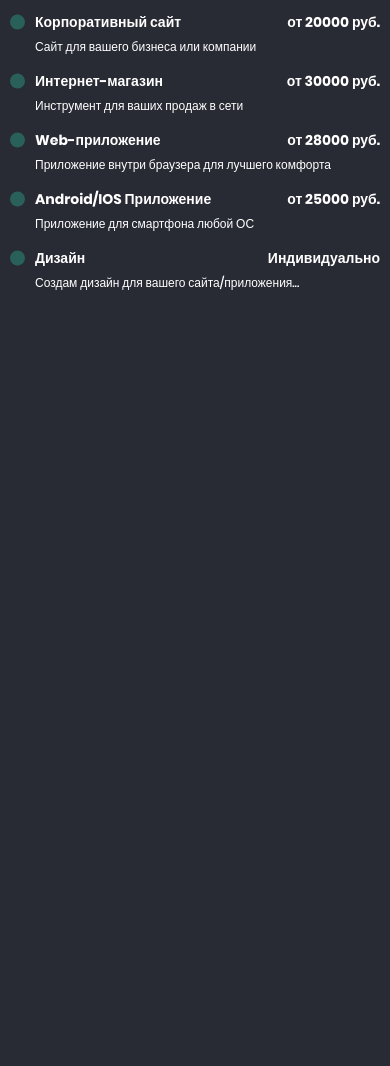
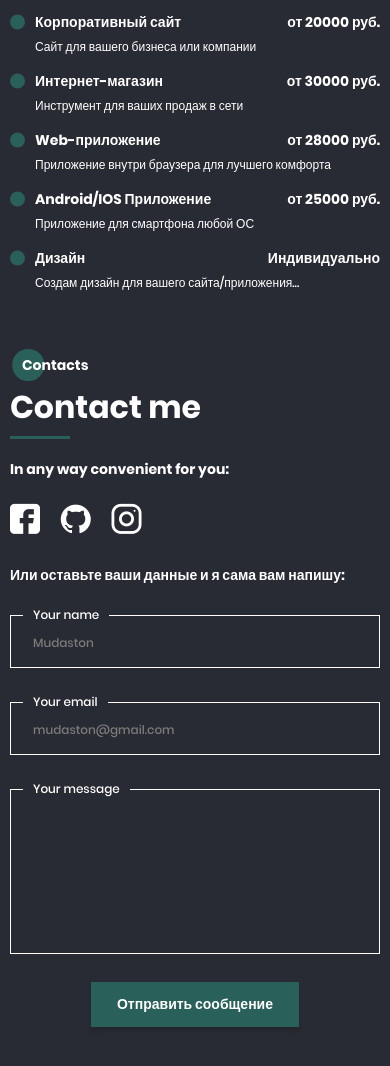
Before and after one commit to mudaston/Portfolio, a website: page src/index.html in a window 390 px wide. Shown: the part 7221-8287 px from the top of the page. Before the commit the page ends 7513 px from the top, so only its background shows below. Drawn offline with nearby package versions, Linux system fonts and the light colour scheme; files that its build step writes are made by us from their sources; files whose address does not match are found by name.

Commit message:
Added the 'Contact Me' section and change some styles on the hamburger menu.

```diff
--- a/src/index.html
+++ b/src/index.html
@@ -10,7 +10,7 @@
     <title>Portfolio</title>
 </head>
 
-<body>
+<body class="theme--white">
 <div class="page">
     <div class="menu">
         <div class="menu__burger">
@@ -654,6 +654,68 @@
             </div>
         </div>
     </section>
+
+    <section class="contact-me">
+        <div class="container">
+            <div class="contact-me__wrapper">
+                <img class="contact-me__person-photo" src="img/about-photo.jpg" alt="Девушка с кофе">
+                <div class="contact-me__right-side">
+                    <div class="about-item contact-me__about">
+                        <div class="about-item__title contact-me__title">
+                            Contacts
+                        </div>
+                        <h2 class="about-item__subtitle contact-me__subtitle">
+                            Contact me
+                        </h2>
+                        <div class="divider contact-me__divider"></div>
+                    </div>
+                    <span class="contact-me__by-your-choice">
+                        In any way convenient for you:
+                    </span>
+                    <div class="contact-me__socials">
+                        <a href="#" class="contact-me__social-link">
+                            <span class="icon-facebook"></span>
+                        </a>
+                        <a href="#" class="contact-me__social-link">
+                            <span class="icon-github"></span>
+                        </a>
+                        <a href="#" class="contact-me__social-link">
+                            <span class="icon-instagram"></span>
+                        </a>
+                    </div>
+                    <span class="contact-me__myself">
+                        Или оставьте ваши данные и я сама вам напишу:
+                    </span>
+                    <form action="#" class="contact-form-message contact-me__from">
+                        <div class="contact-form-message__name-and-email">
+                            <fieldset class="contact-form-message__fieldset">
+                                <legend class="contact-form-message__legend">
+                                    <label class="contact-form-message__label" for="username">Your name</label>
+                                </legend>
+                                <input id="username" class="contact-form-message__input" type="text" placeholder="Mudaston">
+                            </fieldset>
+                            <fieldset class="contact-form-message__fieldset">
+                                <legend class="contact-form-message__legend">
+                                    <label class="contact-form-message__label" for="email">Your email</label>
+                                </legend>
+                                <input id="email" class="contact-form-message__input" type="text" placeholder="mudaston@gmail.com">
+                            </fieldset>
+                        </div>
+                        <fieldset class="contact-form-message__fieldset contact-form-message__message contact-me__message">
+                            <legend class="contact-form-message__legend">
+                                <label class="contact-form-message__label" for="message">Your message</label>
+                            </legend>
+                            <textarea id="message" class="contact-form-message__input contact-form-message__textarea" type="text"></textarea>
+                        </fieldset>
+                        <button class="contact-form-message__submit" type="submit">
+                            Отправить сообщение
+                        </button>
+                    </form>
+                </div>
+            </div>
+        </div>
+    </section>
+
 </div>
 <script src="js/app.js"></script>
 </body>
--- a/src/js/app.js
+++ b/src/js/app.js
@@ -37,7 +37,7 @@ document.addEventListener('DOMContentLoaded', () => {
     menu.addEventListener('click', (e) => {
         const target = e.target
 
-        if (target && target.matches('.menu__link')) closeMenu()
+        if (target && target.matches('.menu__link') || target.matches('.menu__social-link')) closeMenu()
     })
 
 })
--- a/src/scss/blocks/_menu.scss
+++ b/src/scss/blocks/_menu.scss
@@ -168,7 +168,7 @@
 
     position: absolute;
     left: 50%;
-    bottom: 50px;
+    bottom: 10%;
     transform: translateX(-50%);
 
     font-size: 1.25rem;
@@ -182,6 +182,10 @@
 
       &:hover {
         color: darken($text-color, 20);
+      }
+
+      span {
+        pointer-events: none;
       }
     }
   }
--- /dev/null
+++ b/src/scss/blocks/contact-form-message/_contact-form-message.scss
@@ -0,0 +1,103 @@
+@import "../../base/variables";
+
+.contact-form-message {
+  display: flex;
+  flex-direction: column;
+
+  // .contact-form-message__fieldset
+  &__fieldset {
+    flex: 1;
+
+    min-width: auto;
+
+    padding: 0 12px 5px;
+    margin: 0;
+    border: 1px solid white;
+  }
+
+  // .contact-form-message__legend
+  &__legend {
+    float: initial;
+
+    width: auto;
+
+    margin: 0;
+
+    font-size: 12px;
+    font-weight: 500;
+  }
+
+  //. contact-form-message__label
+
+  &__label {
+    padding: 0 10px;
+
+    cursor: pointer;
+  }
+
+  // .contact-form-message__input
+  &__input {
+    display: flex;
+
+    width: 100%;
+    height: 100%;
+
+    padding: 10px;
+
+    color: #fff;
+    font-weight: 500;
+    font-size: 12px;
+
+    outline: none;
+    border: none;
+    background-color: transparent;
+
+    &::placeholder {
+      color: #7b7b7b;
+      font-size: 12px;
+      font-weight: 500;
+      opacity: 1;
+    }
+  }
+
+  // .contact-form-message__textarea
+  &__textarea {
+    resize: none;
+  }
+
+  // .contact-form-message__name-and-email
+  &__name-and-email {
+    display: flex;
+    gap: 25px;
+  }
+
+  // .contact-form-message__message
+
+  &__message {
+    margin-top: 25px;
+  }
+
+  // .contact-form-message__submit
+  &__submit {
+    align-self: flex-start;
+
+    margin-top: 28px;
+    padding: 12px 26px;
+    border: none;
+
+    font-weight: 700;
+    font-size: 14px;
+    color: #fff;
+
+    background-color: #296059;
+    box-shadow: 0 4px 4px rgba(0, 0, 0, 0.15);
+
+    transition: background-color .3s ease;
+
+    &:hover {
+      background-color: darken(#296059, 5);
+    }
+  }
+}
+
+@import "media";
--- /dev/null
+++ b/src/scss/blocks/contact-form-message/_media.scss
@@ -0,0 +1,24 @@
+@media (max-width: 768.98px) {
+  .contact-form-message {
+
+    // .contact-form-message__name-and-email
+    &__name-and-email {
+      flex-direction: column;
+    }
+
+    // .contact-form-message__submit
+    &__submit {
+      margin: 28px auto 0;
+    }
+  }
+}
+
+@media (max-width: 992.8px) {
+  .contact-form-message {
+
+    // .contact-form-message__textarea
+    &__textarea {
+      height: 150px;
+    }
+  }
+}
--- /dev/null
+++ b/src/scss/contact-me/_contact-me.scss
@@ -0,0 +1,100 @@
+@import "../blocks/contact-form-message/contact-form-message";
+
+@import "../base/variables";
+@import "../base/mixins";
+
+.contact-me {
+  padding-top: 7.5rem;
+  padding-bottom: 50px;
+
+  // .contact-me__wrapper
+  &__wrapper {
+    display: flex;
+    gap: 0 70px;
+  }
+
+  // .contact-me__person-photo
+  &__person-photo {
+    height: 600px;
+    object-fit: contain;
+  }
+
+  // .contact-me__right-side
+  &__right-side {
+    display: flex;
+    flex-direction: column;
+    gap: 20px;
+
+    width: 100%;
+
+    color: $text-color;
+  }
+
+  // .contact-me__about
+  &__about {
+  }
+
+  // .contact-me__title
+  &__title {
+    padding-left: 12px;
+
+    @include before-circle {
+      left: 18px;
+      top: -25%;
+      transform: translateX(-50%);
+    }
+  }
+
+  // .contact-me__subtitle
+  &__subtitle {
+  }
+
+  // .contact-me__divider
+  &__divider {
+    margin-top: 10px;
+  }
+
+  // .contact-me__by-your-choice
+  &__by-your-choice {
+    font-weight: 700;
+    font-size: 14px;
+  }
+
+  // .contact-me__social
+  &__socials {
+    display: flex;
+    gap: 20px;
+
+    font-size: 30px;
+  }
+
+  // .contact-me__social-link
+  &__social-link {
+    color: $text-color;
+    text-decoration: none;
+
+    transition: color .3s ease;
+
+    &:hover {
+      color: $main-color;
+    }
+  }
+
+  // .contact-me__myself
+  &__myself {
+    font-weight: 700;
+    font-size: 14px;
+  }
+
+  // .contact-me__from
+  &__from {
+    height: 100%;
+  }
+
+  // .contact-me__message
+  &__message {
+    //height: 100%;
+  }
+}
+
+@import "media";
--- /dev/null
+++ b/src/scss/contact-me/_media.scss
@@ -0,0 +1,10 @@
+@media (max-width: 992.8px) {
+  .contact-me {
+    padding-top: 4.5rem;
+
+    // .contact-me__person-photo
+    &__person-photo {
+      display: none;
+    }
+  }
+}
--- a/src/scss/style.scss
+++ b/src/scss/style.scss
@@ -30,5 +30,6 @@ p {
 @import "progress";
 @import "works";
 @import "price-list/price-list";
+@import "contact-me/contact-me";
 
 @import "media-queries/media";
```
Also changed, not shown: dist/css/style.min.css, dist/index.html, dist/js/app.js.
